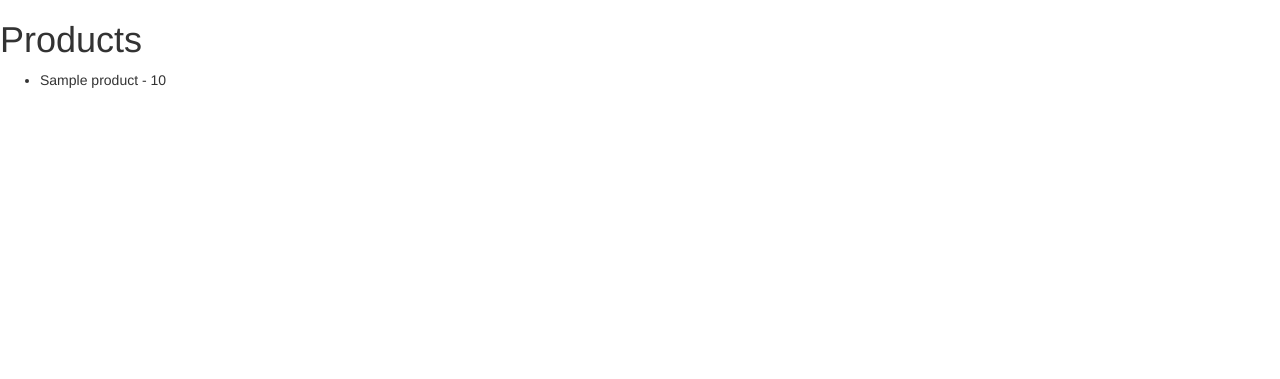
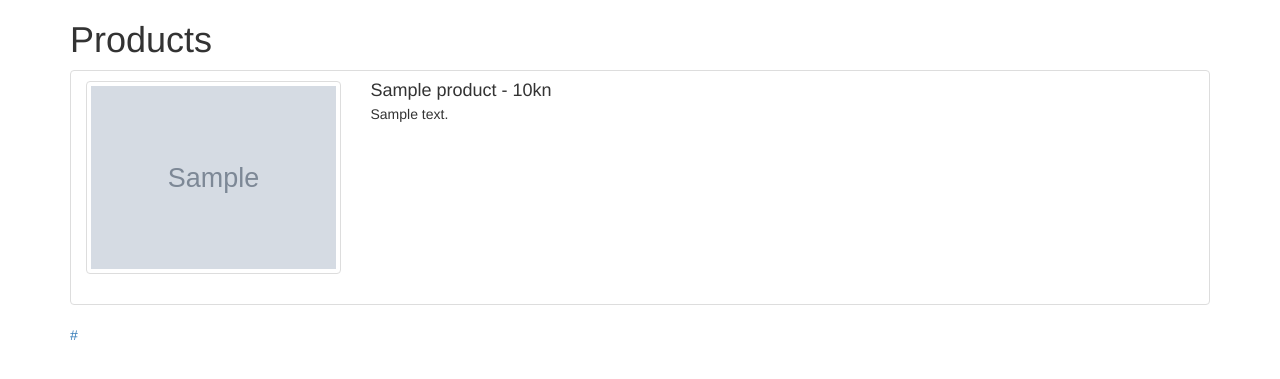
Before and after one commit to ntuckovic/trescec, a Django app: template templates/products/product_list.html in a window 1280 px wide. Shown: the top 379 px of the page. Run offline with Django 3.2, Linux system fonts and the light colour scheme; the template is opened without the code that fills it: most values are stand-ins (such as "Sample title", 1, 10 or a date in 2020); grey boxes marked "Sample" are stand-in pictures; some libraries are stand-ins or nearby versions.

Commit message:
api i templates easy

```diff
--- a/templates/master.html
+++ b/templates/master.html
@@ -12,10 +12,13 @@
     </head>
 
     <body>
-        {% block main %}
-            <div id="app" />
-            <script src="{% static "public/bundle.js" %}" type="text/javascript"></script>
-        {% endblock main %}
+        <div class="container">
+            {% block main %}
+                <a href="{% url 'orders:api:orderitems-list' %}">{% url 'orders:api:orderitems-list' %}</a>
+                <div id="app" />
+                <script src="{% static "public/bundle.js" %}" type="text/javascript"></script>
+            {% endblock main %}
+        </div>
     </body>
 
 </html>
--- a/templates/products/product_list.html
+++ b/templates/products/product_list.html
@@ -1,13 +1,35 @@
 {% extends 'master.html' %}
+
+{% load i18n %}
 
 {% block main %}
     <h1>Products</h1>
-    <ul>
-    {% for product in object_list %}
-        <li>{{ product.name }} - {{ product.price }}</li>
-    {% empty %}
-        <li>No products yet.</li>
-    {% endfor %}
-    </ul>
+
+    <div class="row">
+        <div class="col-md-12">
+            <div class="list-group">
+                {% for product in object_list %}
+                    <div class="list-group-item">
+                        <div class="row">
+                            <div class="col-md-3">
+                                <a href="#" class="thumbnail">
+                                    <img class="img-responsive" src="{{ product.medium_thumbnail.url }}"  />
+                                </a>
+                            </div>
+                            <div class="col-md-9">
+                                <h4 class="list-group-item-heading">{{ product.name }} - {{ product.price }}kn</h4>
+                                <p class="list-group-item-text">{{ product.short_description }}</p>
+                            </div>
+                        </div>
+                      </a>
+                    </div>
+                {% empty %}
+                    <div class="list-group-item">
+                        <h4 class="list-group-item-heading">{% trans "No available products!" %}</h4>
+                    </div>
+                {% endfor %}
+            </div>
+        </div>
+    </div>
     {{ block.super }}
 {% endblock main %}
--- a/trescec/urls.py
+++ b/trescec/urls.py
@@ -12,6 +12,8 @@ urlpatterns = [
     url(r'^admin/', admin.site.urls),
     url(r'^products/', include('products.urls', namespace='products',
         app_name='products')),
+    url(r'^orders/', include('orders.urls', namespace='orders',
+        app_name='orders')),
 ]
 
 
```
Also changed, not shown: orders/api/serializers.py (added, +19 -0 lines), orders/api/urls.py (added, +14 -0 lines), orders/api/views.py (added, +17 -0 lines), orders/urls.py (added, +9 -0 lines), products/imagegenerators.py (added, +14 -0 lines), products/models.py (+8 -4 lines), orders/api/__init__.py (added).
